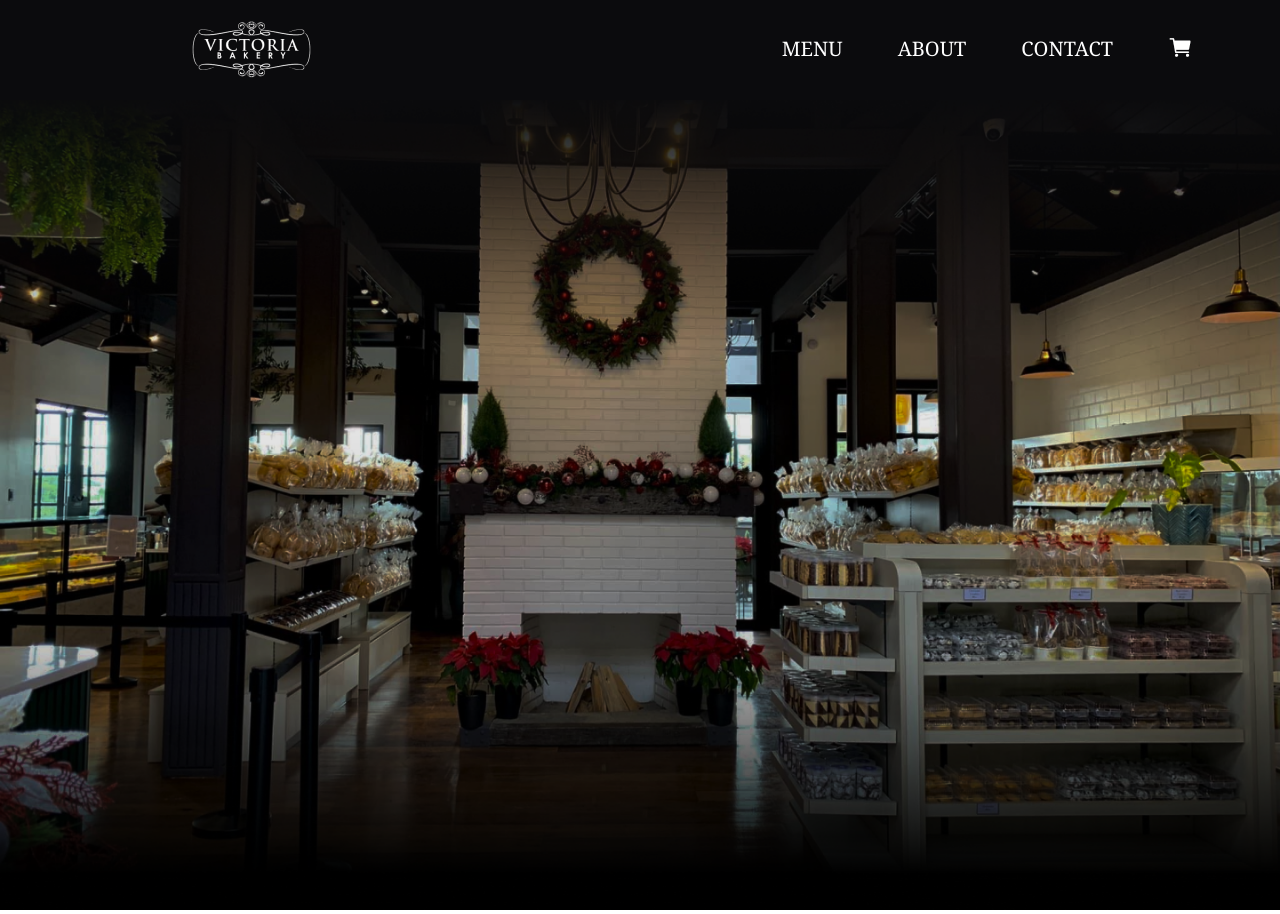
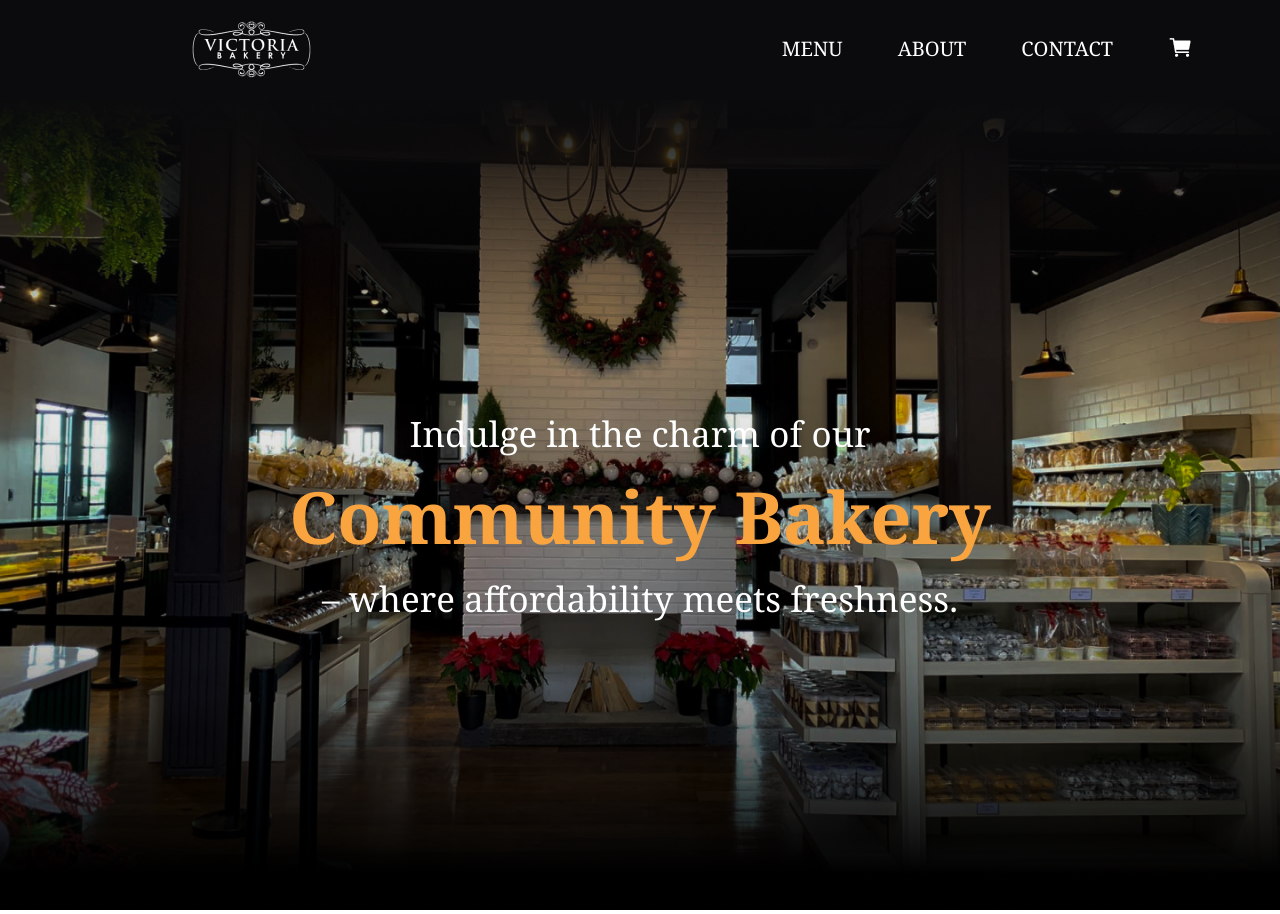
Before and after one commit to b0kja85/victoria-bakery, a React (Vite) app in the folder victoria-bakery-app/: page / in a window 1280 px wide. Built offline with nearby package versions, Linux system fonts and the light colour scheme.

Commit message:
Added Hero Headline

```diff
--- a/victoria-bakery-app/src/components/home/hero.jsx
+++ b/victoria-bakery-app/src/components/home/hero.jsx
@@ -3,6 +3,15 @@ import HeroImage from './hero-image';
 
 export default function Hero() {
     return (
-        <HeroImage />
+        <>
+            <HeroImage />
+            <div className="hero--headline">
+                <h1>
+                    <span id="hero--HL-small"> Indulge in the charm of our </span>
+                    <span id="hero--HL-large">Community Bakery</span>
+                    <span id="hero--HL-small">– where affordability meets freshness.</span>
+                </h1>
+            </div>
+        </>
     )
 }
--- a/victoria-bakery-app/src/styles/styles.css
+++ b/victoria-bakery-app/src/styles/styles.css
@@ -64,3 +64,30 @@
     object-fit: cover;
     object-position: center;
 }
+
+/* Hero Content */
+
+.hero--headline {
+    position: absolute;
+    top: 50%;
+    width: 100%;
+    color: white;
+    text-align: center;
+}
+
+.hero--headline h1 span {
+    display: block; /* Make spans block-level to create line breaks */
+    margin-top: 10px; /* Adjust the margin between spans as needed */
+    font-family: Georgia, 'Times New Roman', Times, serif;
+}
+
+#hero--HL-small {
+    font-size: 35px;
+    font-weight: 100;
+}
+
+#hero--HL-large {
+    font-size: 72px;
+    font-weight: bold;
+    color: #FAA440;
+}
```
